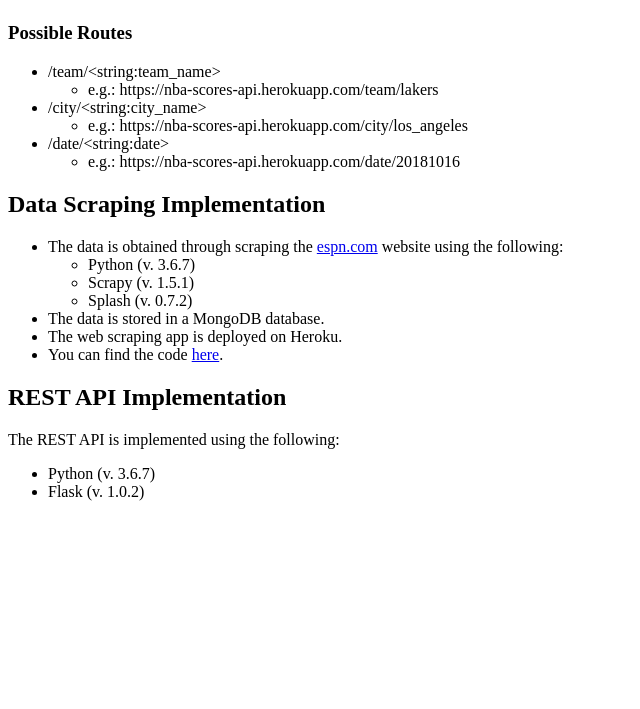
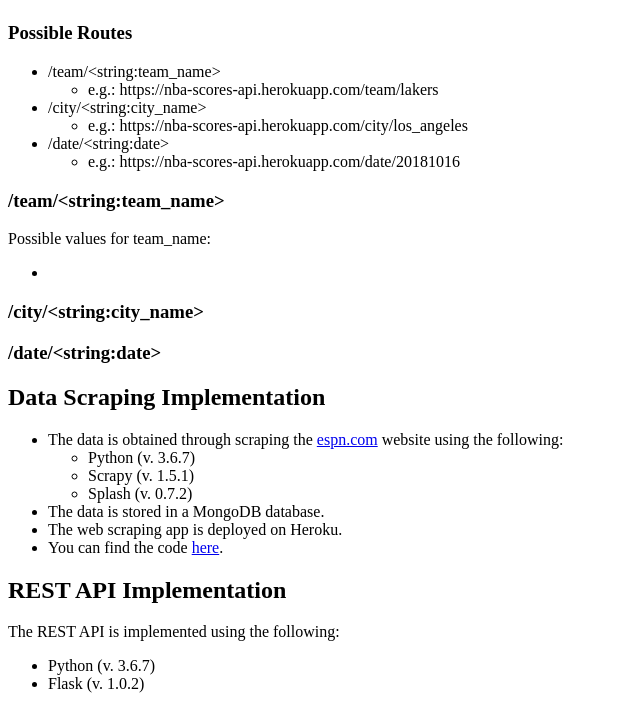
Before and after one commit to danielhanbitlee/nba_scores_api_flask_pymongo, a Flask app: page / in a window 1280 px wide. Shown: the part 272-981 px from the top of the page, without its empty margins (0-640 px from the left). Before the commit the page ends 773 px from the top, so only its background shows below. Run offline with Flask 2, Linux system fonts and the light colour scheme.

Commit message:
edited index.html

```diff
--- a/templates/index.html
+++ b/templates/index.html
@@ -26,7 +26,13 @@
 				</ul>
 		</ul>
 
-		<h3>
+		<h3>/team/&lt;string:team_name&gt;</h3>
+		<p>Possible values for team_name:</p>
+		<ul>
+			<li>
+		</ul>
+		<h3>/city/&lt;string:city_name&gt;</h3>
+		<h3>/date/&lt;string:date&gt;</h3>
 
 		<h2>Data Scraping Implementation</h2>
 		<ul>
```
